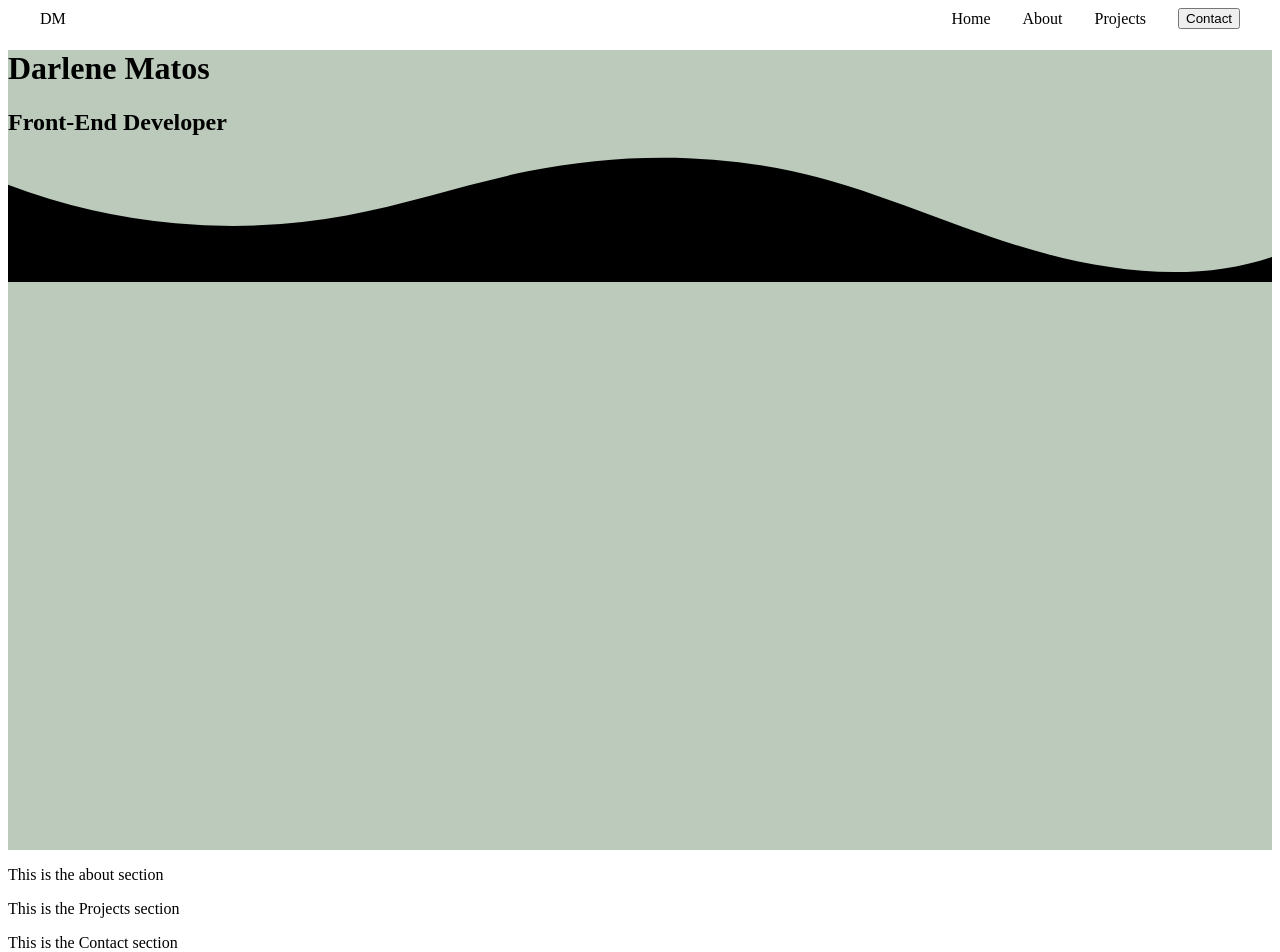
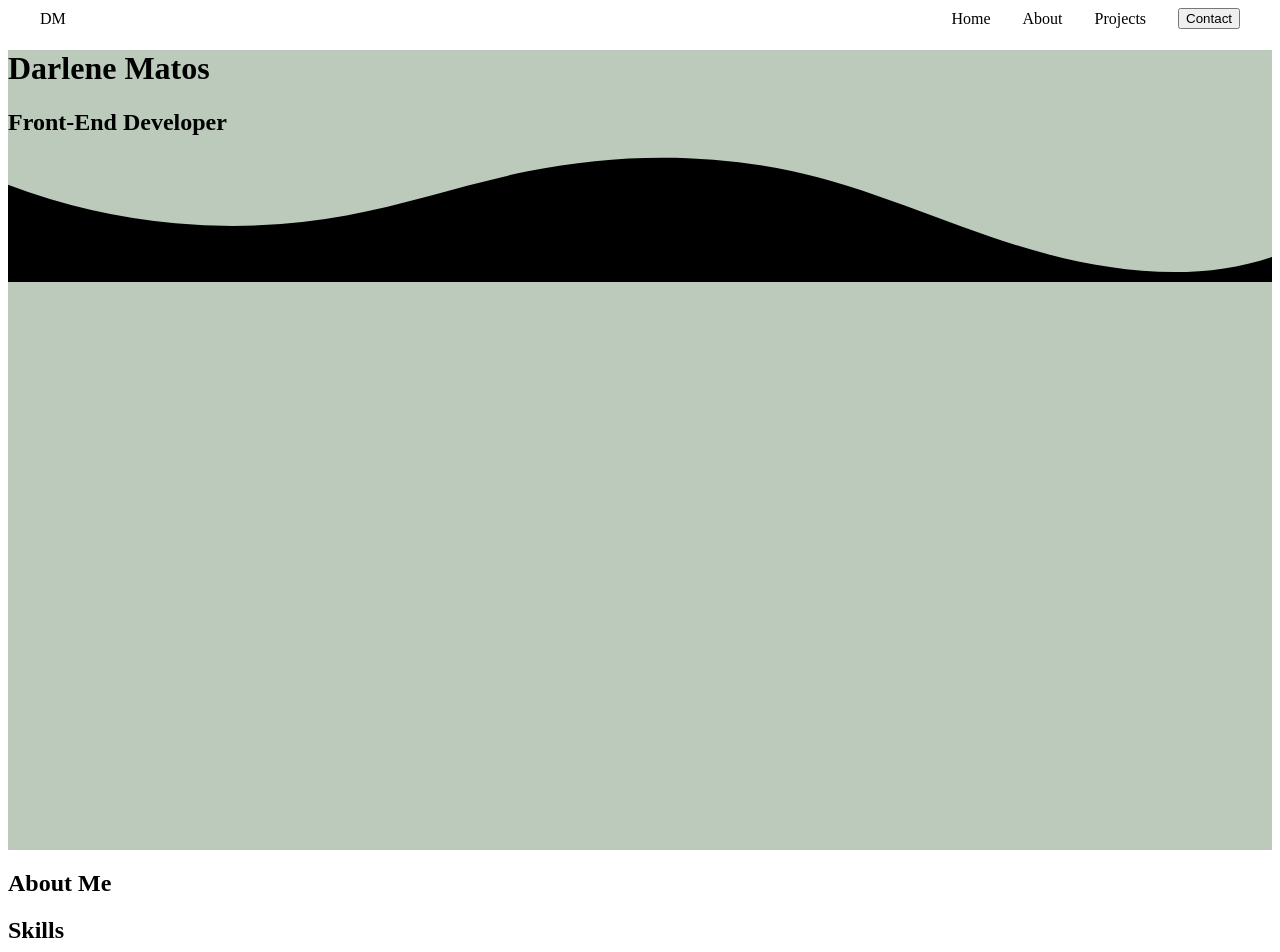
Before and after one commit to darlacodes19/My-Portfolio, a React (Create React App) app in the folder darlas-portfolio/: page / in a window 1280 px wide. Shown: the top 952 px of the page. Built offline with nearby package versions, Linux system fonts and the light colour scheme.

Commit message:
Add headers to about section

```diff
--- a/darlas-portfolio/src/components/About.jsx
+++ b/darlas-portfolio/src/components/About.jsx
@@ -1,8 +1,9 @@
 const About = () => {
 
     return (
-      <div >
-           <p> This is the about section </p>
+      <div  className="about-section">
+           <h2> About Me </h2>
+           <h2> Skills</h2>
       </div>
     )
 
```
